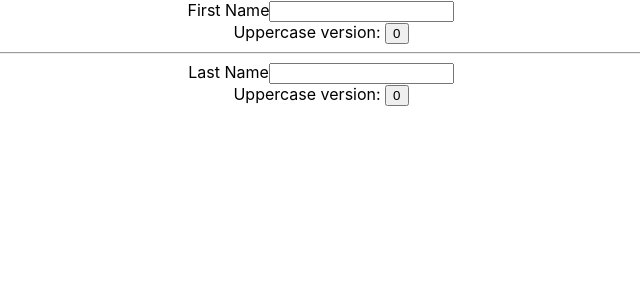
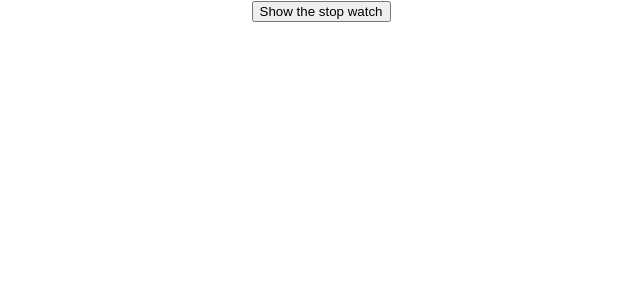
Before and after one commit to shermango/young-goose, a React (Create React App) app in the folder hooks-suspense/: page / in a window 1280 px wide. Shown: the top 300 px of the page, without its empty margins (319-959 px from the left). Built offline with nearby package versions, Linux system fonts and the light colour scheme.

Commit message:
(chore) review React.lazy and React.Suspense which offer a react-loadable-esque API for code splitting loading of Components

```diff
--- a/hooks-suspense/src/App.js
+++ b/hooks-suspense/src/App.js
@@ -1,10 +1,10 @@
 import React, { Component, useState, useEffect } from 'react';
 import logo from './logo.svg';
 import './App.css';
-
-import Stopwatch from './Stopwatch';
+// import Stopwatch from './Stopwatch'; disable this for suspense testing
 import StopwatchReducer from './StopwatchReducer';
 import Upper from './Upper';
+import SuspenseLoader from './SuspenseLoader';
 
 function withCounter(initialState = 0, step = 1) {
   const initialCount = () =>
@@ -32,7 +32,8 @@ class App extends Component {
         {/* <Counter /> */}
         {/* <Stopwatch /> */}
         {/* <StopwatchReducer /> */}
-        <Upper />
+        {/* <Upper /> */}
+        <SuspenseLoader />
       </div>
     );
   }
--- /dev/null
+++ b/hooks-suspense/src/SuspenseLoader.js
@@ -0,0 +1,28 @@
+import React, { Component, Suspense } from 'react';
+
+const StopWatch = React.lazy(() => import('./Stopwatch'));
+
+class SuspenseLoader extends Component {
+  state = {
+    showStopWatch: false
+  };
+
+  lazyLoadInStopWatch = () => {
+    this.setState(() => ({
+      showStopWatch: true
+    }));
+  };
+
+  render() {
+    return (
+      <div>
+        <button onClick={this.lazyLoadInStopWatch}>Show the stop watch</button>
+        <Suspense fallback={<div>Loading...</div>}>
+          {this.state.showStopWatch ? <StopWatch /> : null}
+        </Suspense>
+      </div>
+    );
+  }
+}
+
+export default SuspenseLoader;
```
